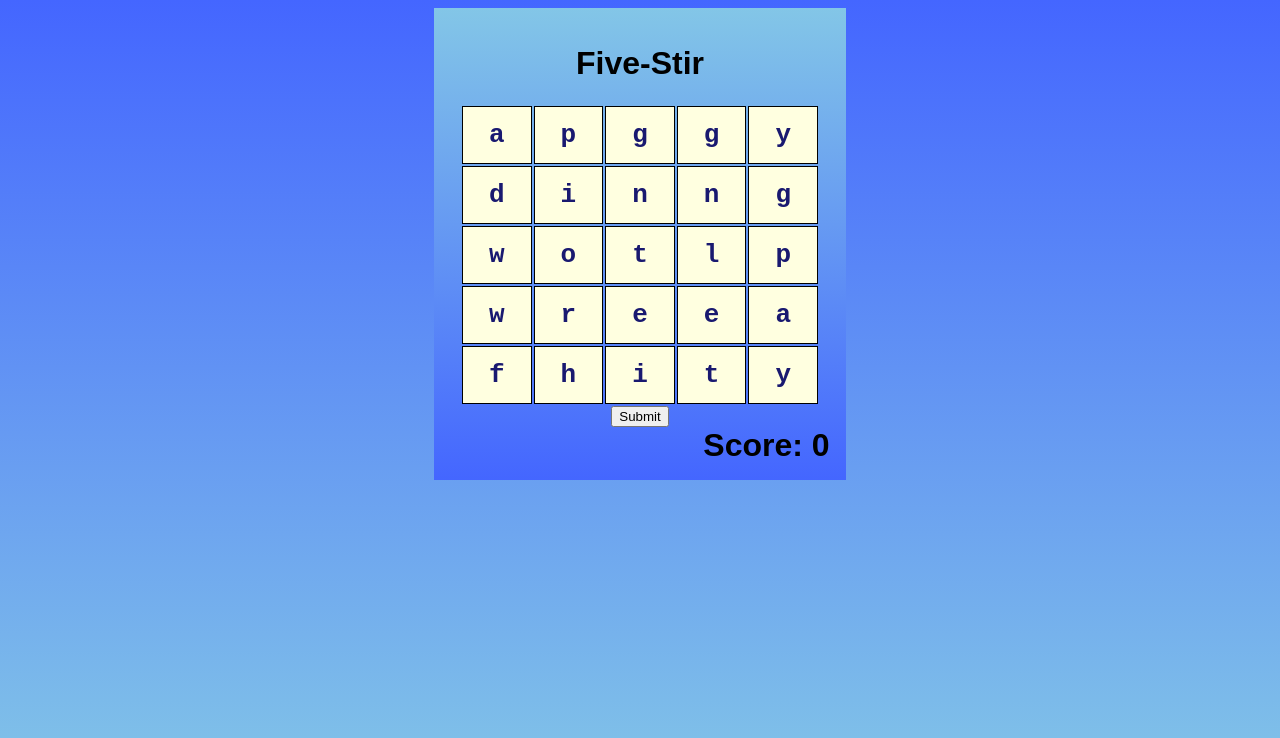
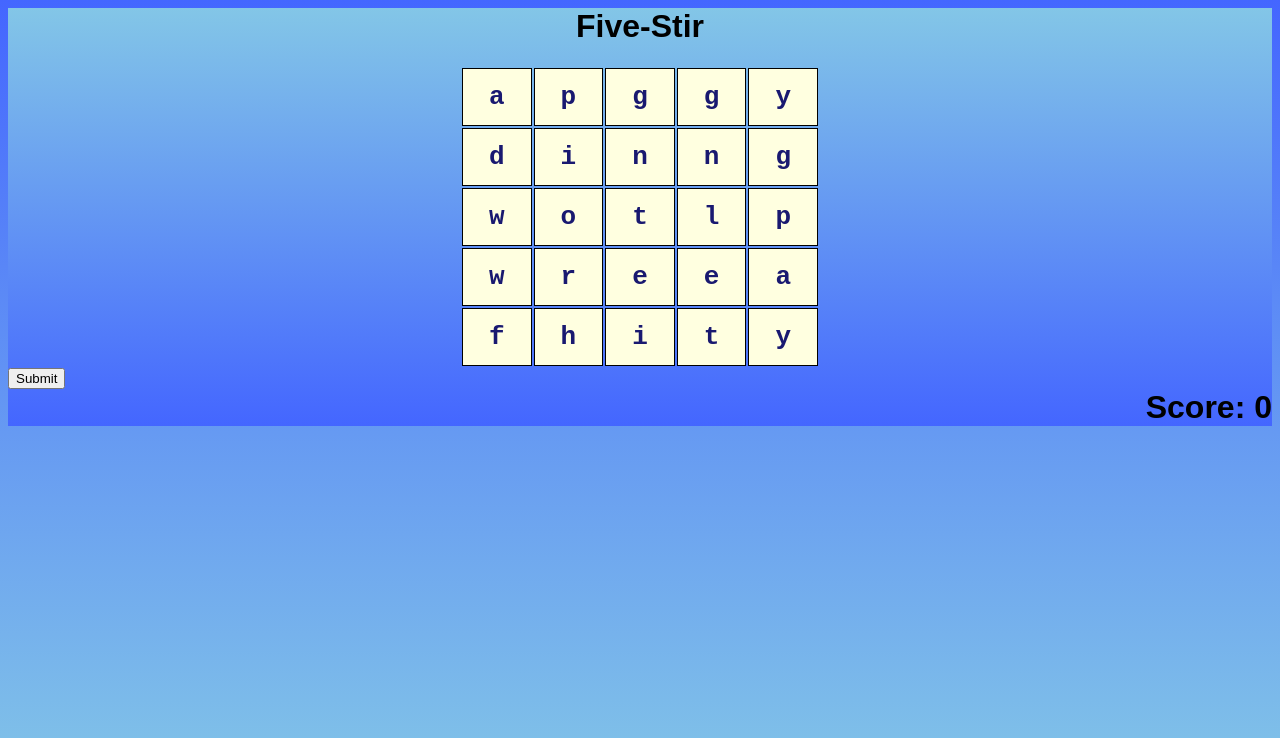
Before and after one commit to catfrog6502/catfrog6502.github.io, a plain HTML site: page index.html in a window 1280 px wide. Drawn offline with Linux system fonts and the light colour scheme.

Commit message:
UX edits

```diff
--- a/wordgame.css
+++ b/wordgame.css
@@ -61,13 +61,6 @@ th {
     font-weight: bolder;
 }
 
-#wrapper {
-width: 680px;
-    margin-left: auto;
-    margin-right: auto;
-    text-align: center;
-    padding:1pc;
-}
 
 table {
     margin-left: auto;
@@ -76,7 +69,6 @@ table {
 
 
 #wrapper {
-    width: 30%;
     margin-left: auto;
     margin-right: auto;
     background-image: linear-gradient(#1da9f0, #0000ff);
```
